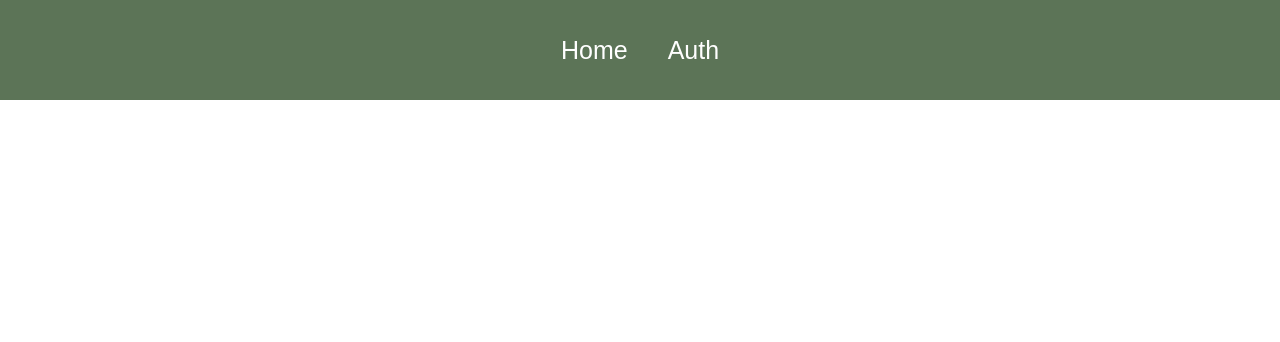
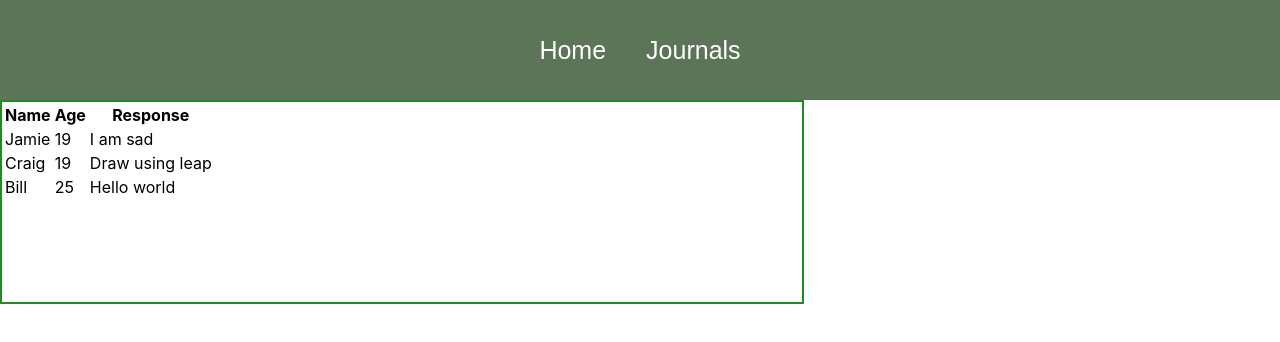
Before and after one commit to ThomasOli/HackGT, a React (Create React App) app in the folder therapy_bot/: page /journals in a window 1280 px wide. Before the commit this address had no page. Shown: the top 342 px of the page. Built offline with nearby package versions, Linux system fonts and the light colour scheme.

Commit message:
Mongo get data

```diff
--- a/therapy_bot/package.json
+++ b/therapy_bot/package.json
@@ -7,6 +7,7 @@
     "@testing-library/jest-dom": "^5.17.0",
     "@testing-library/react": "^13.4.0",
     "@testing-library/user-event": "^13.5.0",
+    "mongodb": "^6.1.0",
     "react": "^18.2.0",
     "react-dom": "^18.2.0",
     "react-router": "^6.16.0",
--- a/therapy_bot/src/App.js
+++ b/therapy_bot/src/App.js
@@ -3,14 +3,15 @@ import './App.css';
 import { BrowserRouter as Router, Routes, Route } from 'react-router-dom';
 import Home from './Components/Pages/Home';
 import Navbar from './Components/nav';
-import Auth from './auth';
+import Journals from './Components/journals';
 
 function App() {
   return (
       <Router>
           <Navbar />
         <Routes>
-          <Route path = "/" element={<Home/>}></Route>
+          <Route path = "/home" element={<Home/>}></Route>
+          <Route path = "/journals" element={<Journals/>}></Route>
         </Routes>
       </Router>
   );
--- /dev/null
+++ b/therapy_bot/src/Components/journals.css
@@ -0,0 +1,21 @@
+.journals {
+    width: 100%;
+    height: 100vh;
+    display: flex;
+    justify-content: center;
+    align-items: center;
+}
+
+.table {
+    border: 2px solid forestgreen;
+    width: 800px;
+    height: 200px;
+}
+
+.th {
+    border-bottom: 1px solid black;
+}
+
+.td {
+    text-align: center;
+}
--- /dev/null
+++ b/therapy_bot/src/Components/journals.js
@@ -0,0 +1,35 @@
+import React from 'react';
+import './journals.css';
+
+const journals = () => {
+    return (
+        <div className='table'>
+            <table>
+                <tr>
+                    <th>Name</th>
+                    <th>Age</th>
+                    <th>Response</th>
+                </tr>
+                <tr>
+                    <td>Jamie</td>
+                    <td>19</td>
+                    <td>I am sad</td>
+                </tr>
+                <tr>
+                    <td>Craig</td>
+                    <td>19</td>
+                    <td>Draw using leap</td>
+                </tr>
+                <tr>
+                    <td>Bill</td>
+                    <td>25</td>
+                    <td>Hello world</td>
+                </tr>
+            </table>
+        </div>
+
+
+    );
+}
+
+export default journals;
--- a/therapy_bot/src/Components/nav.js
+++ b/therapy_bot/src/Components/nav.js
@@ -5,8 +5,8 @@ const navbar = () => {
   return (
     <div className = "navbar">
         <div className = "links">
-            <Link to="/">Home</Link>
-            <Link to="/auth">Auth</Link>
+            <Link to="/home">Home</Link>
+            <Link to="/journals">Journals</Link>
         </div>
     </div>
   )
--- a/therapy_bot/src/auth.js
+++ /dev/null
@@ -1,23 +0,0 @@
-import React from 'react';
-import { createRoot } from 'react-dom/client';
-import { Auth0Provider } from '@auth0/auth0-react';
-//import App from './App';
-
-const root = createRoot(document.getElementById('root'));
-
-root.render(
-<Auth0Provider
-
-    domain="dev-rwx6z2jpxavtx776.us.auth0.com"
-    clientId="VWY9lV7viWoamw901quAY5MMXNb0NqiW"
-    authorizationParams={{
-      redirect_uri: window.location.origin
-    }}
-  >
-  <div>
-    <h1>Hello</h1>
-  </div>
-  </Auth0Provider>,
-);
-
-export default root;
```
Also changed, not shown: therapy_bot/src/login.js (deleted, +0 -10 lines), therapy_bot/src/logout.js (deleted, +0 -14 lines), therapy_bot/src/profile.js (deleted, +0 -22 lines), therapy_bot/src/Components/getMongo.js (added), 2 other files (tests, documents, lock files or other folders).
